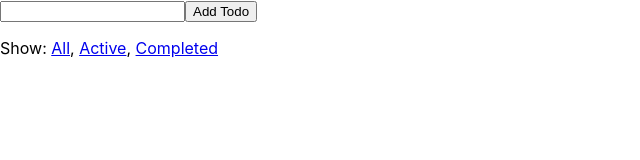
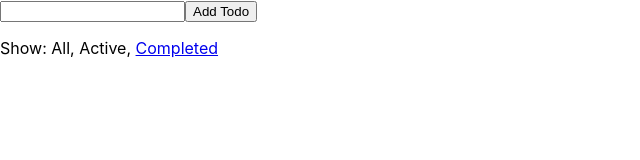
Before and after one commit to hellomac87/Redux-Study, a React (Create React App) app: page /active in a window 1280 px wide. Shown: the top 160 px of the page, without its empty margins (0-640 px from the left). Built offline with nearby package versions, Linux system fonts and the light colour scheme.

Commit message:
Redux: Filtering Redux State with React Router Params

```diff
--- a/src/components/App.js
+++ b/src/components/App.js
@@ -1,14 +1,16 @@
-import React from 'react';
-import Footer from './Footer';
-import AddTodo from './AddTodo';
-import VisibleTodoList from './VisibleTodoList';
+import React from "react";
+import Footer from "./Footer";
+import AddTodo from "./AddTodo";
+import VisibleTodoList from "./VisibleTodoList";
 
-const App = () => (
-  <div>
-    <AddTodo />
-    <VisibleTodoList />
-    <Footer />
-  </div>
-);
+const App = ({ match }) => {
+  return (
+    <div>
+      <AddTodo />
+      <VisibleTodoList filter={match.params.filter || "all"} />
+      <Footer />
+    </div>
+  );
+};
 
 export default App;
--- a/src/components/FilterLink.js
+++ b/src/components/FilterLink.js
@@ -1,9 +1,9 @@
 import React from "react";
-import { Link } from "react-router-dom";
+import { NavLink } from "react-router-dom";
 
 const FilterLink = ({ filter, children }) => {
   return (
-    <Link
+    <NavLink
       to={filter === "all" ? "" : filter}
       activeStyle={{
         textDecoration: "none",
@@ -11,7 +11,7 @@ const FilterLink = ({ filter, children }) => {
       }}
     >
       {children}
-    </Link>
+    </NavLink>
   );
 };
 
--- a/src/components/Root.js
+++ b/src/components/Root.js
@@ -1,12 +1,14 @@
 import React from "react";
 import { Provider } from "react-redux";
 import App from "./App";
-import { BrowserRouter as Router, Route } from "react-router-dom";
+import { BrowserRouter as Router, Route, Switch } from "react-router-dom";
 
 const Root = ({ store }) => (
   <Provider store={store}>
     <Router>
-      <Route path="/" component={App} />
+      <Switch>
+        <Route path="/:filter?" component={App} />
+      </Switch>
     </Router>
   </Provider>
 );
--- a/src/components/VisibleTodoList.js
+++ b/src/components/VisibleTodoList.js
@@ -1,31 +1,31 @@
-import { connect } from 'react-redux';
-import { toggleTodo } from '../actions';
-import TodoList from './TodoList';
+import { connect } from "react-redux";
+import { toggleTodo } from "../actions";
+import TodoList from "./TodoList";
 
 const getVisibleTodos = (todos, filter) => {
   switch (filter) {
-    case 'SHOW_ALL':
+    case "all":
       return todos;
-    case 'SHOW_COMPLETED':
+    case "completed":
       return todos.filter(t => t.completed);
-    case 'SHOW_ACTIVE':
+    case "active":
       return todos.filter(t => !t.completed);
     default:
       throw new Error(`Unknown filter: ${filter}.`);
   }
 };
 
-const mapStateToProps = (state) => {
+const mapStateToProps = (state, ownProps) => {
   return {
-    todos: getVisibleTodos(state.todos, state.visibilityFilter),
+    todos: getVisibleTodos(state.todos, ownProps.filter)
   };
 };
 
-const mapDispatchToProps = (dispatch) => {
+const mapDispatchToProps = dispatch => {
   return {
-    onTodoClick: (id) => {
+    onTodoClick: id => {
       dispatch(toggleTodo(id));
-    },
+    }
   };
 };
 
```
